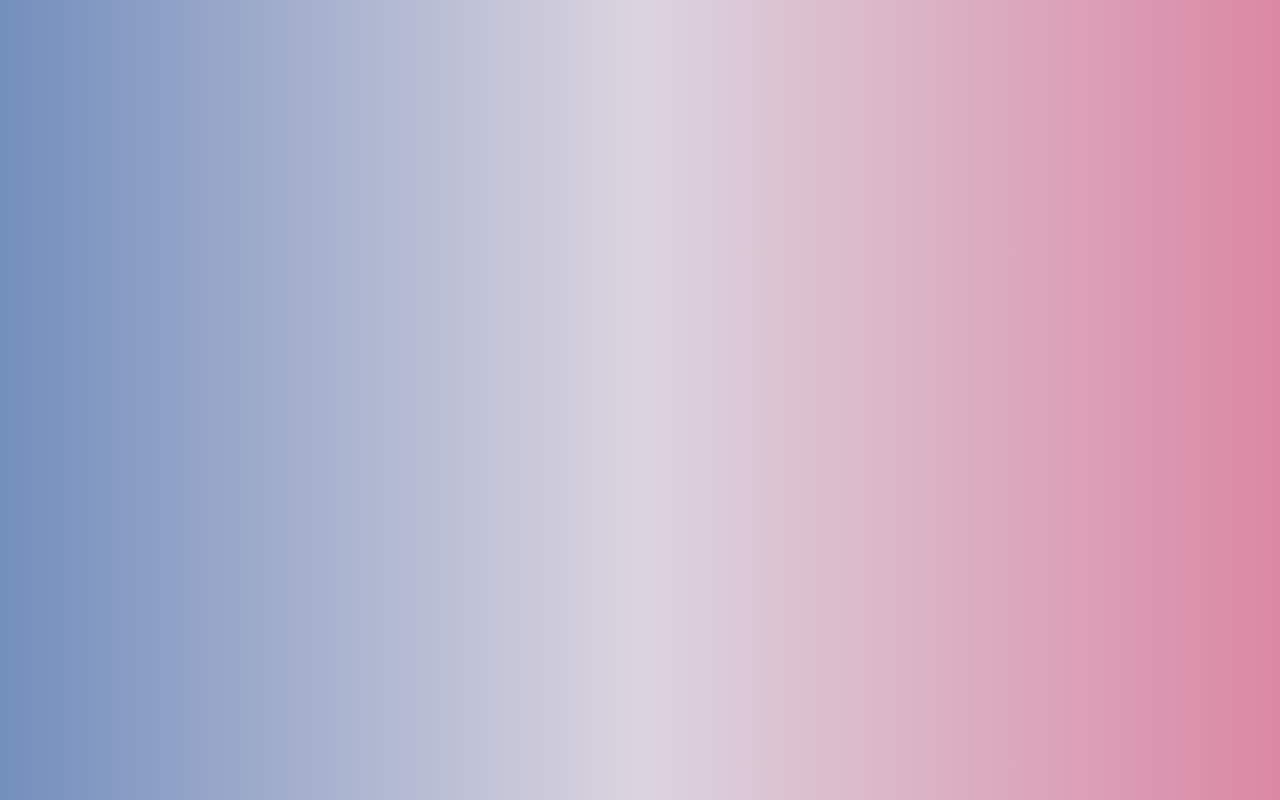
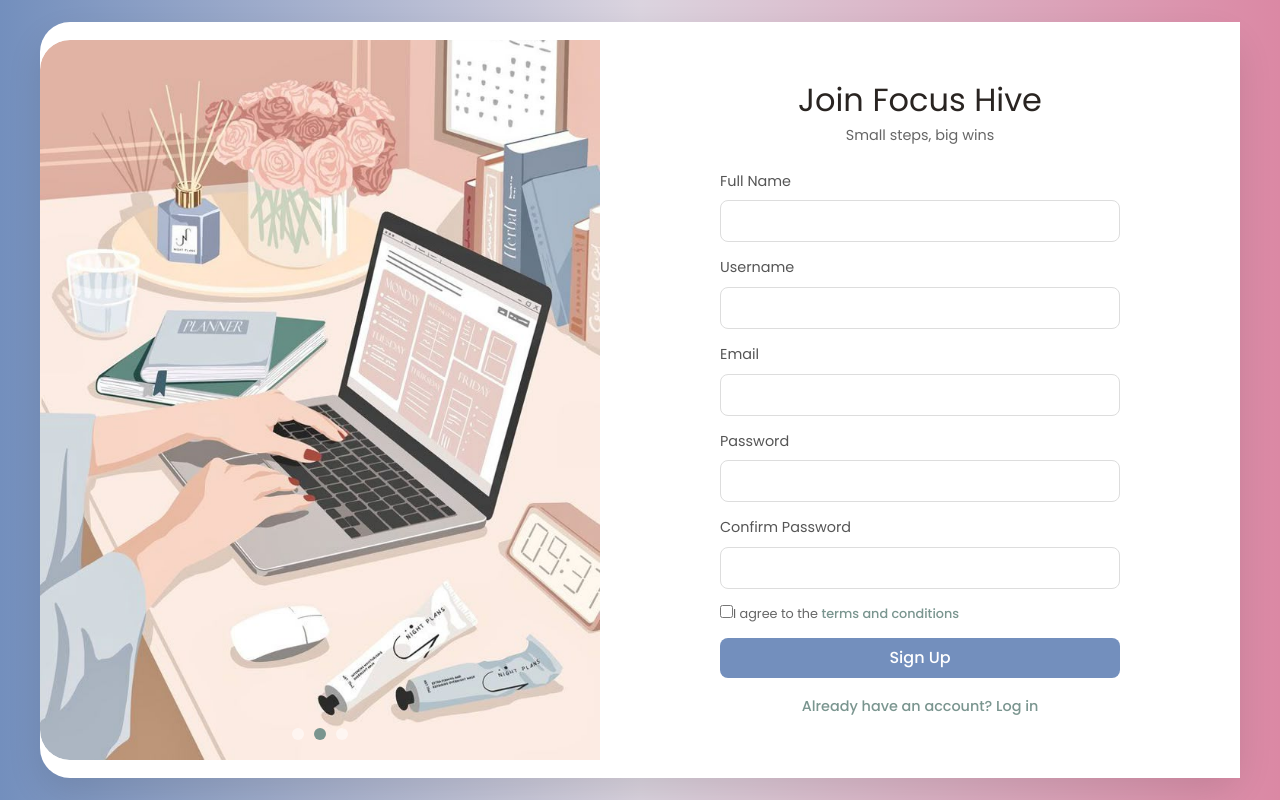
Before and after one commit to resha-ad/Frontend-FocusHive, a React (Vite) app: page /register in a window 1280 px wide. Before the commit this address had no page. Built offline with nearby package versions, Linux system fonts and the light colour scheme; the HTML template or start-up script is replaced by a standard one.

Commit message:
edited login and signup forms

```diff
--- a/src/App.jsx
+++ b/src/App.jsx
@@ -1,15 +1,16 @@
 import { BrowserRouter as Router, Routes, Route } from 'react-router-dom';
 import Task from './components/private/Task';
-import Login from './components/public/LoginForm';
+import LoginForm from './components/public/LoginForm';
 import Calendar from './components/private/Calendar';
 import FocusTimer from './components/private/FocusTimer';
-
+import Register from './components/public/Register';
 
 function App() {
   return (
     <Router>
       <Routes>
-        <Route path="/login" element={<Login />} />
+        <Route path="/login" element={<LoginForm />} />
+        <Route path="/register" element={<Register />} />
         <Route path="/task" element={<Task />} />
         <Route path="/calendar" element={<Calendar />} />
         <Route path="/focustimer" element={<FocusTimer />} />
--- a/src/components/public/Register.jsx
+++ b/src/components/public/Register.jsx
@@ -0,0 +1,215 @@
+import React, { useState, useEffect } from 'react';
+import { useNavigate, Link } from 'react-router-dom';
+// import { useAuth } from '../../hooks/useAuth';
+// import api from '../../services/api';
+import '../../styles/Login.css';
+import spreadsheets from '../../assets/spreadsheets.jpg';
+import desktoppink from '../../assets/desktoppink.jpg';
+import desk from '../../assets/desk.jpg';
+
+const Register = () => {
+    const [currentImage, setCurrentImage] = useState(0);
+    const [showModal, setShowModal] = useState(false);
+    const [formData, setFormData] = useState({
+        fullName: '',
+        username: '',
+        email: '',
+        password: '',
+        confirmPassword: '',
+        agreeToTerms: false
+    });
+    const [error, setError] = useState('');
+    const [showTerms, setShowTerms] = useState(false);
+    const navigate = useNavigate();
+    // const { login } = useAuth();
+
+    const images = [spreadsheets, desktoppink, desk];
+
+    useEffect(() => {
+        const interval = setInterval(() => {
+            setCurrentImage((prev) => (prev + 1) % images.length);
+        }, 5000);
+
+        return () => clearInterval(interval);
+    }, [images.length]);
+
+    const handleChange = (e) => {
+        const { name, value, type, checked } = e.target;
+        setFormData(prev => ({
+            ...prev,
+            [name]: type === 'checkbox' ? checked : value
+        }));
+    };
+
+    const handleSubmit = async (e) => {
+        e.preventDefault();
+        if (formData.password !== formData.confirmPassword) {
+            setError('Passwords do not match');
+            return;
+        }
+
+        try {
+            const response = await api.post('/auth/register', {
+                fullName: formData.fullName,
+                username: formData.username,
+                email: formData.email,
+                password: formData.password
+            });
+            login(response.data.token);
+            navigate('/calendar');
+        } catch (err) {
+            setError(err.response?.data?.message || 'An error occurred during registration');
+        }
+    };
+
+    const handleTermsClick = (e) => {
+        e.preventDefault();
+        setShowModal(true);
+    };
+
+    const handleCloseModal = () => {
+        setShowModal(false);
+    };
+
+    return (
+        <>
+            <div className="login-container">
+                {/* Image Section */}
+                <div className="split image-section">
+                    <div className="image-container">
+                        {images.map((img, index) => (
+                            <img
+                                key={index}
+                                src={img}
+                                alt={`Productivity ${index + 1}`}
+                                className={`slider-image ${index === currentImage ? 'active' : ''}`}
+                            />
+                        ))}
+                    </div>
+                    <div className="slider-controls">
+                        {images.map((_, index) => (
+                            <div
+                                key={index}
+                                className={`slider-dot ${index === currentImage ? 'active' : ''}`}
+                                onClick={() => setCurrentImage(index)}
+                            ></div>
+                        ))}
+                    </div>
+                </div>
+
+                {/* Form Section */}
+                <div className="split form-section">
+                    <div className="form-container">
+                        <form id="signupForm" onSubmit={handleSubmit}>
+                            <div className="logo">
+                                <h1>Join Focus Hive</h1>
+                                <p>Small steps, big wins</p>
+                            </div>
+                            {error && <div className="error-message text-red-500 mb-4">{error}</div>}
+                            <div className="input-group">
+                                <label htmlFor="signupName">Full Name</label>
+                                <input
+                                    type="text"
+                                    id="signupName"
+                                    name="fullName"
+                                    value={formData.fullName}
+                                    onChange={handleChange}
+                                    required
+                                />
+                            </div>
+                            <div className="input-group">
+                                <label htmlFor="signupUsername">Username</label>
+                                <input
+                                    type="text"
+                                    id="signupUsername"
+                                    name="username"
+                                    value={formData.username}
+                                    onChange={handleChange}
+                                    required
+                                />
+                            </div>
+                            <div className="input-group">
+                                <label htmlFor="signupEmail">Email</label>
+                                <input
+                                    type="email"
+                                    id="signupEmail"
+                                    name="email"
+                                    value={formData.email}
+                                    onChange={handleChange}
+                                    required
+                                />
+                            </div>
+                            <div className="input-group">
+                                <label htmlFor="signupPassword">Password</label>
+                                <input
+                                    type="password"
+                                    id="signupPassword"
+                                    name="password"
+                                    value={formData.password}
+                                    onChange={handleChange}
+                                    required
+                                />
+                            </div>
+                            <div className="input-group">
+                                <label htmlFor="signupConfirmPassword">Confirm Password</label>
+                                <input
+                                    type="password"
+                                    id="signupConfirmPassword"
+                                    name="confirmPassword"
+                                    value={formData.confirmPassword}
+                                    onChange={handleChange}
+                                    required
+                                />
+                            </div>
+                            <div className="terms">
+                                <input
+                                    type="checkbox"
+                                    id="agreeTerms"
+                                    name="agreeToTerms"
+                                    checked={formData.agreeToTerms}
+                                    onChange={handleChange}
+                                    required
+                                />
+                                <label htmlFor="agreeTerms">
+                                    I agree to the{' '}
+                                    <a
+                                        href="#"
+                                        onClick={handleTermsClick}
+                                        className="terms-link"
+                                    >
+                                        terms and conditions
+                                    </a>
+                                </label>
+                            </div>
+                            <button type="submit" className="btn" disabled={!formData.agreeToTerms}>
+                                Sign Up
+                            </button>
+                            <div className="toggle-form">
+                                <Link to="/login" className="toggle-btn">
+                                    Already have an account? Log in
+                                </Link>
+                            </div>
+                        </form>
+                    </div>
+                </div>
+            </div>
+
+            {/* Modal rendered outside the login-container */}
+            {showModal && (
+                <div className="modal" onClick={handleCloseModal}>
+                    <div className="modal-content" onClick={e => e.stopPropagation()}>
+                        <h2>Terms and Conditions</h2>
+                        <p>
+                            Lorem ipsum dolor sit amet, consectetur adipiscing elit. Nullam scelerisque ipsum vitae justo tincidunt,
+                            at tincidunt nisi tincidunt. Vivamus euismod, nisi vel consectetur interdum, nisl nisi tincidunt nisi,
+                            nec tincidunt nisl nisi nec nisi.
+                        </p>
+                        <button onClick={handleCloseModal}>Close</button>
+                    </div>
+                </div>
+            )}
+        </>
+    );
+};
+
+export default Register;
--- a/src/styles/Login.css
+++ b/src/styles/Login.css
@@ -244,51 +244,70 @@
     text-decoration: underline;
 }
 
-/* src/styles/Login.css */
+/* Modal styles */
 .modal {
-    display: flex;
     position: fixed;
     top: 0;
     left: 0;
-    width: 100%;
-    height: 100%;
-    background: rgba(0, 0, 0, 0.5);
+    right: 0;
+    bottom: 0;
+    width: 100vw;
+    height: 100vh;
+    background-color: rgba(0, 0, 0, 0.5);
+    display: flex;
     justify-content: center;
     align-items: center;
-    z-index: 1000;
+    z-index: 9999;
+    /* Increased z-index to ensure it's above everything */
 }
 
 .modal-content {
     background: white;
-    padding: 20px;
-    border-radius: 10px;
+    padding: 2rem;
+    border-radius: 15px;
     max-width: 500px;
-    width: 100%;
-    text-align: left;
+    width: 90%;
+    position: relative;
+    z-index: 10000;
+    /* Higher than modal backdrop */
+    box-shadow: 0 4px 20px rgba(0, 0, 0, 0.2);
 }
 
 .modal-content h2 {
     color: #292421;
     margin-bottom: 1rem;
+    font-size: 1.5rem;
 }
 
 .modal-content p {
     color: #666;
-    line-height: 1.5;
+    line-height: 1.6;
+    margin-bottom: 1.5rem;
 }
 
 .modal-content button {
-    margin-top: 1rem;
-    padding: 0.5rem 1rem;
     background: #7A958F;
     color: white;
+    padding: 0.5rem 1rem;
     border: none;
     border-radius: 5px;
     cursor: pointer;
+    transition: background-color 0.3s;
 }
 
 .modal-content button:hover {
     background: #BAEDDA;
+}
+
+/* Terms link style */
+.terms-link {
+    color: #7A958F;
+    text-decoration: none;
+    cursor: pointer;
+}
+
+.terms-link:hover {
+    text-decoration: underline;
 }
 
 @media (max-width: 768px) {
```
Also changed, not shown: src/components/public/LoginForm.jsx (+9 -13 lines).
